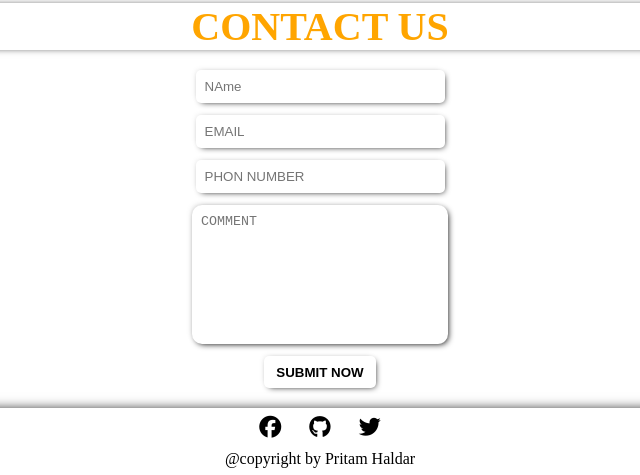
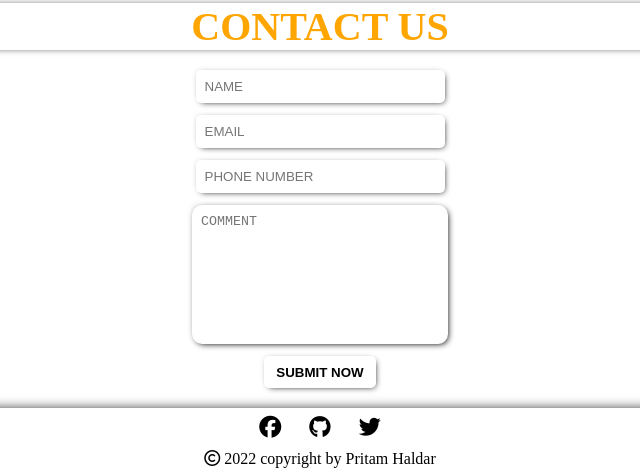
Before and after one commit to pritamcoder/educare.github.io, a plain HTML site: page index.html in a window 1280 px wide. Shown: the part 1961-2436 px from the top of the page, 320-960 px from the left. Drawn offline with Linux system fonts and the light colour scheme.

Commit message:
add copyright icon

```diff
--- a/index.html
+++ b/index.html
@@ -99,9 +99,9 @@
     <!--contact-->
     <h1 id="hh">CONTACT US</h1>
     <form action="">
-        <input type="text" placeholder="NAme">
+        <input type="text" placeholder="NAME">
         <input type="email" name="" id="" placeholder="EMAIL">
-        <input type="password" name="" id="" placeholder="PHON NUMBER">
+        <input type="password" name="" id="" placeholder="PHONE NUMBER">
         <textarea name="" id="" cols="30" rows="10" placeholder="COMMENT"></textarea>
         <button type="submit">SUBMIT NOW</button>
     </form>
@@ -113,7 +113,7 @@
             <a href="#"><i class="fa-brands fa-twitter"></i></a>
         </div>
         <div class="txt">
-            @copyright by Pritam Haldar
+            <i class="fa-regular fa-copyright"></i> 2022 copyright by Pritam Haldar
         </div>
     </footer>
 
```
